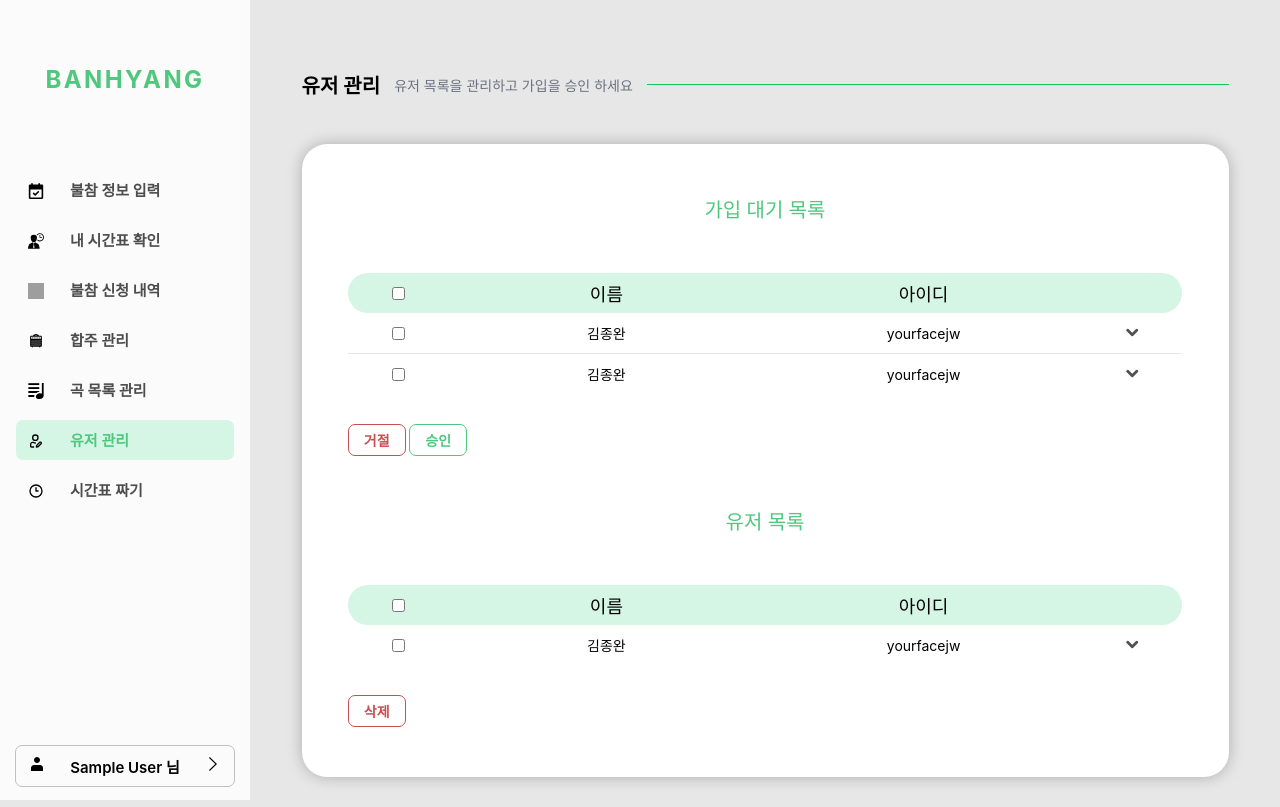
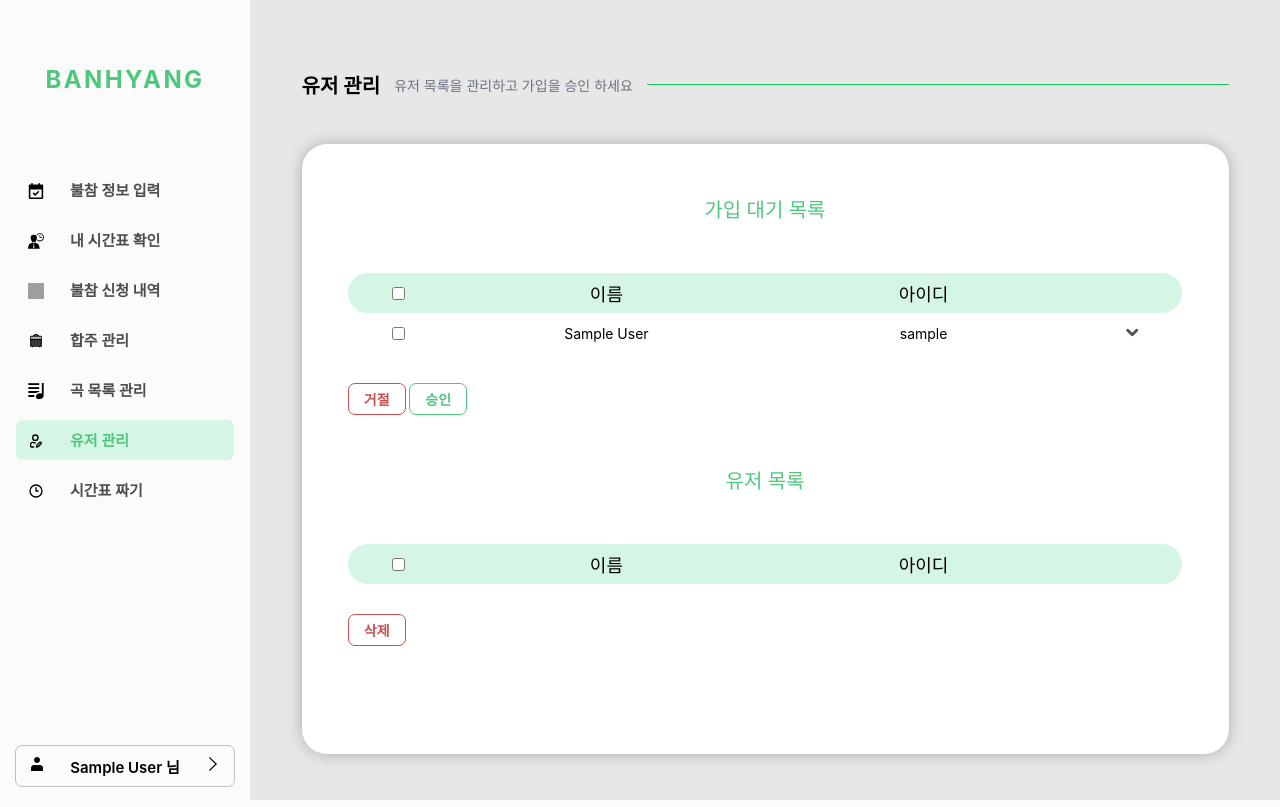
Before and after one commit to john8707/banhyang-web2, a Django app: page /test/user in a window 1280 px wide. Run offline with Django 3.2, Linux system fonts and the light colour scheme; the visitor is signed in with stand-in values (Sample User, id 1); data comes from the database, SQL or seed files in the repository; parts of the project's set-up code (start-up, migrations or seed data) failed here and were passed over; some web fonts are replaced; grey boxes are pictures that could not be loaded.

Commit message:
FEAT (temp) user list integration
유저 목록 연동

```diff
--- a/banhyang/core/static/css/new.css
+++ b/banhyang/core/static/css/new.css
@@ -454,7 +454,7 @@ input[type="checkbox"]:checked + .selector-checkbox{
     width: 100%;
 }
 
-input[type="submit"], input[type="button"]{
+input[type="submit"], input[type="button"], button[type="submit"]{
     height: 30px;
     border-radius: 7px;
     padding: 0 15px;
--- a/banhyang/practice/templates/new_user.html
+++ b/banhyang/practice/templates/new_user.html
@@ -13,17 +13,21 @@
     <div class="main-title">가입 대기 목록</div>
 </div>
 
+<form action="" method="post">
+    {% csrf_token %}
     <div class="main-table-wrapper">
         <div class="main-table-header">
-        <div class="main-table-td"><input type="checkbox" name="" id="" onclick="selectAll(this)"></div>
+            <div class="main-table-td"><input type="checkbox" onclick="selectAll(this)"></div>
             <div class="main-table-td grow-1">이름</div>
             <div class="main-table-td grow-1">아이디</div>
             <div class="main-table-td"></div>
         </div>
+
+        {% for user in not_confirmed %}
         <div class="main-table-tr">
-        <div class="main-table-td"><input type="checkbox" name="" id=""></div>
-        <div class="main-table-td grow-1">김종완</div>
-        <div class="main-table-td grow-1">yourfacejw</div>
+            <div class="main-table-td"><input type="checkbox" name="user_id" value="{{ user.id }}"></div>
+            <div class="main-table-td grow-1">{{ user.name }}</div>
+            <div class="main-table-td grow-1">{{ user.username }}</div>
             <div class="main-table-td"><img onclick="collapse(this);" class="arrow-down" src="{% static 'image/arrow-down.png' %}"></div>
         </div>
         <div style="display: none;">
@@ -34,59 +38,40 @@
                 <div class="main-table-td-sub">학번</div>
             </div>
             <div class="main-table-tr-sub">
-            <div class="main-table-td-sub">jodfdf@gmail.com</div>
-            <div class="main-table-td-sub">1231</div>
-            <div class="main-table-td-sub">1231</div>
+                <div class="main-table-td-sub">{{ user.email }}</div>
+                <div class="main-table-td-sub">{{ user.phone_number }}</div>
+                <div class="main-table-td-sub">{{ user.student_id }}</div>
             </div>
         </div>
-    <div class="main-table-tr">
-        <div class="main-table-td"><input type="checkbox" name="" id=""></div>
-        <div class="main-table-td grow-1">김종완</div>
-        <div class="main-table-td grow-1">yourfacejw</div>
-        <div class="main-table-td"><img onclick="collapse(this);" class="arrow-down" src="{% static 'image/arrow-down.png' %}"></div>
-    </div>
-    <div style="display: none;">
-
-        <div class="main-table-tr-sub">
-            <div class="main-table-td-sub">이메일</div>
-            <div class="main-table-td-sub">전화번호</div>
-            <div class="main-table-td-sub">학번</div>
-        </div>
-        <div class="main-table-tr-sub">
-            <div class="main-table-td-sub">jodfdf@gmail.com</div>
-            <div class="main-table-td-sub">1231</div>
-            <div class="main-table-td-sub">1231</div>
-        </div>
-    </div>
-
+        {% endfor %}
 
 
         <div class="button-wrapper">
-        <input type="button" value="거절" class="button-delete">
-        <input type="button" value="승인" class="button-add">
+            <input type="submit" value="거절" class="button-delete" name="deny">
+            <input type="submit" value="승인" class="button-add" name="confirm">
         </div>
     </div>
-
-
-
-
+</form>
 
 
 <div class="main-title-wrapper">
     <div class="main-title">유저 목록</div>
 </div>
 
+<form action="" method="post">
+    {% csrf_token %}
     <div class="main-table-wrapper">
         <div class="main-table-header">
-        <div class="main-table-td"><input type="checkbox" name="" id="" onclick="selectAll(this)"></div>
+            <div class="main-table-td"><input type="checkbox" onclick="selectAll(this)"></div>
             <div class="main-table-td grow-1">이름</div>
             <div class="main-table-td grow-1">아이디</div>
             <div class="main-table-td"></div>
         </div>
+        {% for user in confirmed %}
         <div class="main-table-tr">
-        <div class="main-table-td"><input type="checkbox" name="" id=""></div>
-        <div class="main-table-td grow-1">김종완</div>
-        <div class="main-table-td grow-1">yourfacejw</div>
+            <div class="main-table-td"><input type="checkbox" name="user_id" value="{{user.id}}"></div>
+            <div class="main-table-td grow-1">{{ user.name }}</div>
+            <div class="main-table-td grow-1">{{ user.username }}</div>
             <div class="main-table-td"><img onclick="collapse(this);" class="arrow-down" src="{% static 'image/arrow-down.png' %}"></div>
         </div>
         <div style="display: none;">
@@ -99,20 +84,30 @@
                 <div class="main-table-td-sub">비밀번호 초기화</div>
             </div>
             <div class="main-table-tr-sub">
-            <div class="main-table-td-sub">jodfdf@gmail.com</div>
-            <div class="main-table-td-sub">1231</div>
-            <div class="main-table-td-sub">1231</div>
-            <div class="main-table-td-sub"><input type="button" value="권한 부여" class="button-edit"></div>
-            <div class="main-table-td-sub"><input type="button" value="초기화(1234)" class="button-delete"></div>
+                <div class="main-table-td-sub">{{ user.email }}</div>
+                <div class="main-table-td-sub">{{ user.phone_number }}</div>
+                <div class="main-table-td-sub">{{ user.student_id }}</div>
+                <div class="main-table-td-sub">
+                    {% if user.is_staff %}
+                        O
+                    {% else %}
+                        <button type="submit" name="grant_staff" value="{{ user.id }}" class="button-edit"
+                        onclick="return confirm('운영진 권한을 부여하시겠습니까? 이 결정은 되돌릴 수 없습니다.')">권한 부여</button>
+                    {% endif %}
+                </div>
+                <div class="main-table-td-sub">
+                        <button type="submit" name="reset_password" value="{{ user.id }}" class="button-delete"
+                        onclick="return confirm('비밀번호가 12345678로 초기화됩니다. 초기화 하시겠습니까?')">초기화</button>
                 </div>
             </div>
-
-
+        </div>
+        {% endfor %}
 
         <div class="button-wrapper">
-        <input type="button" value="삭제" class="button-delete">
+            <input type="submit" value="삭제" class="button-delete" name="delete">
         </div>
     </div>
+</form>
 
 <script type="text/javascript">
     function collapse(element){
--- a/banhyang/practice/views.py
+++ b/banhyang/practice/views.py
@@ -186,7 +186,72 @@ def new_ui_timetable(request:HttpRequest) -> HttpResponse:
     return render(request, 'new_timetable.html')
 
 def new_ui_user(request:HttpRequest) -> HttpResponse:
-    return render(request, 'new_user.html')
+    """
+    유저 관리 페이지
+    """
+    context = {}
+    user_model = get_user_model()
+
+    # 가입 대기 목록
+    not_confirmed_users = user_model.objects.filter(is_confirmed=False).order_by('name')
+    # 가입 완료 목록
+    confirmed_users = user_model.objects.filter(is_confirmed=True, is_superuser=False).order_by('name')
+
+    context['not_confirmed'] = not_confirmed_users
+    context['confirmed'] = confirmed_users
+
+    if request.method == "POST":
+        # 가입 승인
+        if request.POST.get('confirm', None):
+            confirm_ids = request.POST.getlist('user_id')
+            if confirm_ids:
+                c = user_model.objects.filter(id__in=confirm_ids)
+                for obj in c:
+                    obj.is_confirmed = True
+                if len(c) == 1:
+                    c[0].save(update_fields=['is_confirmed'])
+                else:
+                    user_model.objects.bulk_update(c, ['is_confirmed'])
+                messages.success(request, "가입 승인이 완료되었습니다.")
+            else:
+                messages.error(request, "한명 이상의 인원을 선택해주세요.")
+
+        # 기존 인원 삭제 혹은 가입 거부
+        elif request.POST.get('delete', None) or request.POST.get('deny', None):
+            delete_ids = request.POST.getlist('user_id')
+            if delete_ids:
+                d = user_model.objects.filter(id__in=delete_ids)
+                if d.filter(id=request.user.id).exists():
+                    messages.error(request, "본인의 계정은 삭제할 수 없습니다. 다시 시도해주세요.")
+                else:
+                    d.delete()
+                    messages.success(request, "삭제가 완료되었습니다.")
+            else:
+                messages.error(request, "한명 이상의 인원을 선택해주세요.")
+
+        # 운영자 권한 부여
+        elif request.POST.get('grant_staff', None):
+            user_id = request.POST.get('grant_staff')
+            try:
+                user = user_model.objects.get(id=user_id)
+                user.is_staff = True
+                user.save(update_fields=['is_staff'])
+                messages.success(request, user.name + "님에게 운영자 권한이 부여되었습니다.")
+            except user_model.DoesNotExist:
+                messages.error(request, "유저를 찾을 수 없습니다.")
+
+        # 비밀번호 초기화
+        elif request.POST.get('reset_password', None):
+            user_id = request.POST.get('reset_password')
+            try:
+                user = user_model.objects.get(id=user_id)
+                user.set_password('12345678')
+                user.save(update_fields=['password'])
+                messages.success(request, user.name + "님의 비밀번호가 초기화되었습니다. (12345678)")
+            except user_model.DoesNotExist:
+                messages.error(request, "유저를 찾을 수 없습니다.")
+        return redirect('new_ui_user')
+    return render(request, 'new_user.html', context=context)
 
 def new_ui_song(request:HttpRequest) -> RedirectOrResponse:
     """
```
Lines whose indentation alone changed are shown as unchanged.
